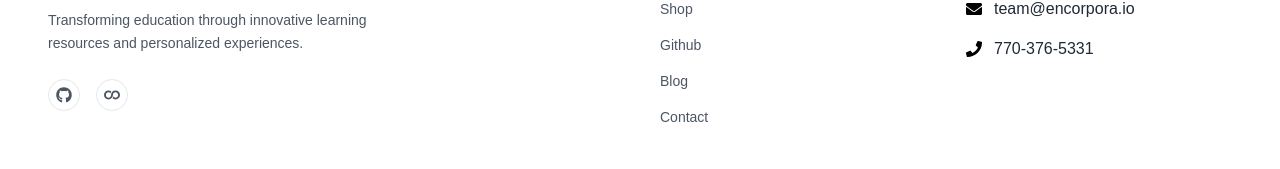
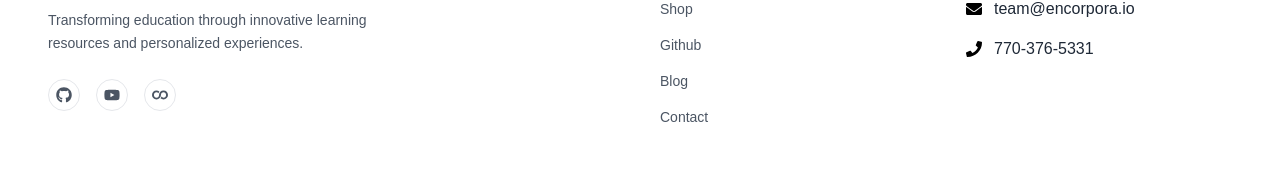
Before and after one commit to corpora-inc/encorpora.io, a Next.js app in the folder encorpora-edu/: page / in a window 1280 px wide. Shown: the part 4912-5081 px from the top of the page. Built offline with nearby package versions, Linux system fonts and the light colour scheme; no server answers; the database is empty.

Commit message:
Add YouTube link and icon to Footer component
Added YouTube link and icon to the footer.

```diff
--- a/encorpora-edu/components/Footer.tsx
+++ b/encorpora-edu/components/Footer.tsx
@@ -3,6 +3,7 @@ import {
   FaEnvelope,
   FaGithub,
   FaPhone,
+  FaYoutube,
 } from "react-icons/fa";
 import { SiGitconnected } from "react-icons/si";
 
@@ -26,6 +27,11 @@ const Footer: FC = () => {
       icon: <FaGithub />,
       href: "https://github.com/corpora-inc",
       label: "Github",
+    },
+    {
+      icon: <FaYoutube />,
+      href: "https://www.youtube.com/@corp%C3%A1n1",
+      label: "Youtube",
     },
     {
       // icon: <FaAddressBook />,
```
